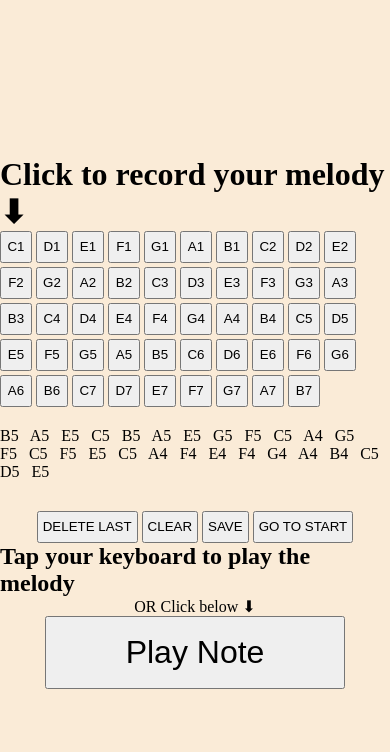
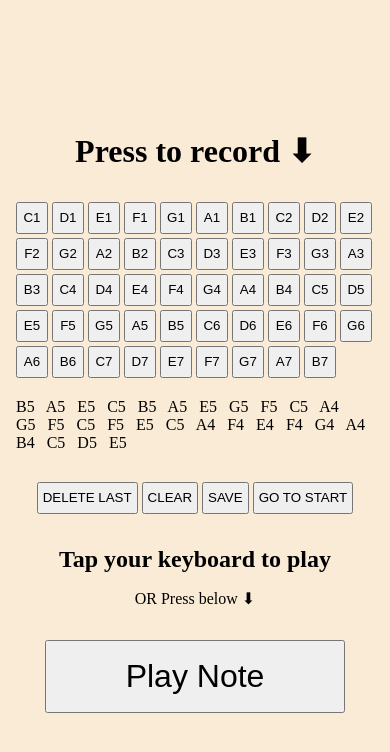
Before and after one commit to BeFreeNow/piano, a website: page index.html in a window 390 px wide. Drawn offline with Linux system fonts and the light colour scheme.

Commit message:
make responsive

```diff
--- a/index.html
+++ b/index.html
@@ -10,7 +10,7 @@
     </head>
     <body>
         <div class="container">
-            <h1>Click to record your melody ⬇</h1>
+            <h1 class="headline">Press to record  ⬇</h1>
             <div class="keyboard"></div>
             <div class="melody"></div>
             <section class="controls">
@@ -19,8 +19,8 @@
                 <button class="save">SAVE</button>
                 <button class="start">GO TO START</button>
             </section>
-            <h2>Tap your keyboard to play the melody</h2>
-            <p>OR Click below ⬇</p>
+            <h2>Tap your keyboard to play</h2>
+            <p class="click-below">OR Press below ⬇</p>
             <button class="play">Play Note</button>
         </div>
     </body>
--- a/style.css
+++ b/style.css
@@ -22,10 +22,15 @@ body {
     align-items: center;
 }
 
+.headline {
+    margin-bottom: 32px;
+}
+
 .melody {
     min-height: 100px;
     padding: 16px 0;
     max-width: 700px;
+    margin: 0 16px;
 }
 
 .played {
@@ -42,13 +47,21 @@ body {
 
 .keyboard, .controls {
     width: fit-content;
-    margin: auto;
+    margin: auto 16px;
 }
 
 .keyboard-key {
     width: 32px;
     height: 32px;
     margin-bottom: 4px;
+}
+
+.click-below {
+    margin-bottom: 32px;
+}
+
+.controls {
+    margin-bottom: 32px;
 }
 
 .controls button {
@@ -62,3 +75,7 @@ body {
     padding: 16px;
     font-size: 32px;
 }
+
+h2{
+    margin-bottom: 16px
+}
```
